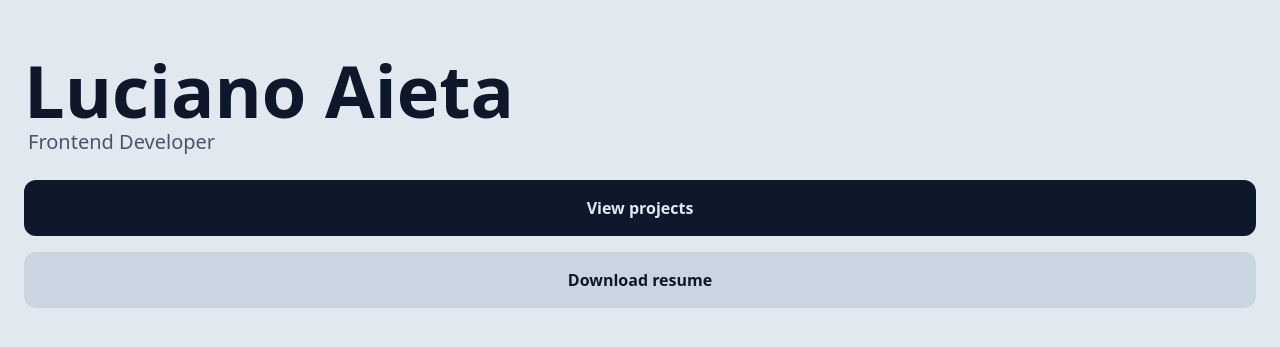
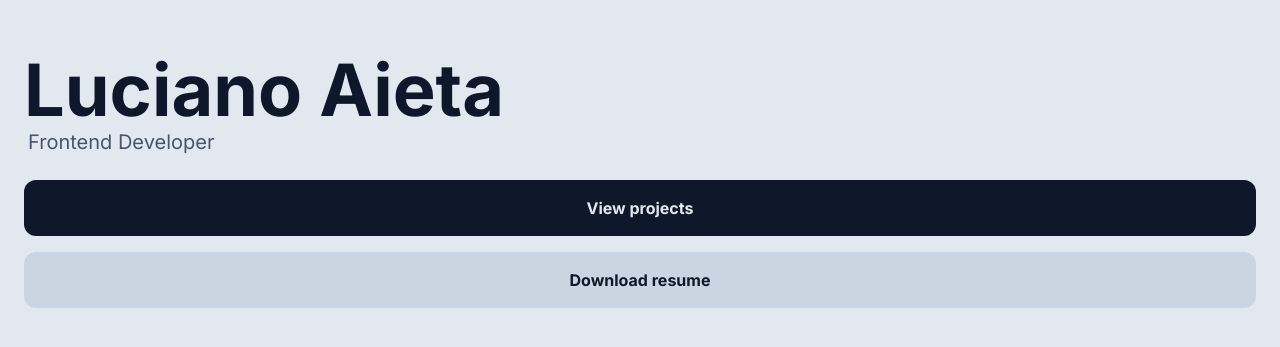
Before and after one commit to lgaieta/portfolio, a Next.js app: page / in a window 1280 px wide. Shown: the part 219-566 px from the top of the page. Built offline with nearby package versions, Linux system fonts and the light colour scheme.

Commit message:
Added next/font and Inter

```diff
--- a/package.json
+++ b/package.json
@@ -9,7 +9,7 @@
     "lint": "next lint"
   },
   "dependencies": {
-    "@next/font": "13.1.6",
+    "@next/font": "^13.1.6",
     "@types/node": "18.13.0",
     "@types/react": "18.0.28",
     "@types/react-dom": "18.0.11",
--- a/src/app/layout.tsx
+++ b/src/app/layout.tsx
@@ -1,10 +1,13 @@
 import './globals.css';
+import { Inter } from '@next/font/google';
+
+const inter = Inter({ subsets: ['latin'] });
 
 export default function RootLayout({ children }: { children: React.ReactNode }) {
     return (
         <html lang='en'>
             <head />
-            <body>{children}</body>
+            <body className={inter.className}>{children}</body>
         </html>
     );
 }
```
Also changed, not shown: 1 other file (tests, documents, lock files or other folders).
